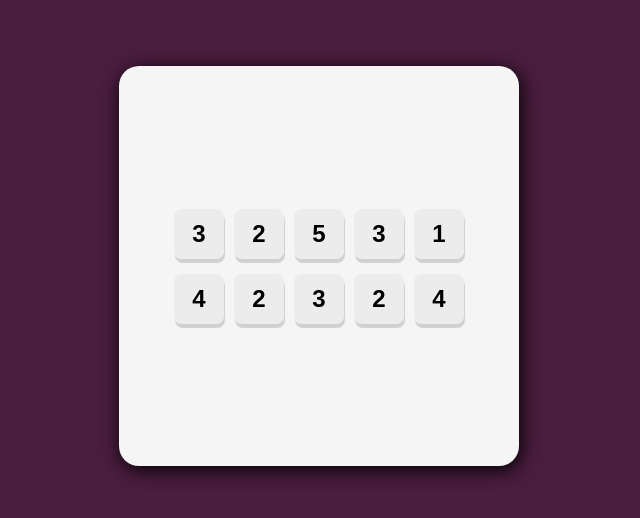
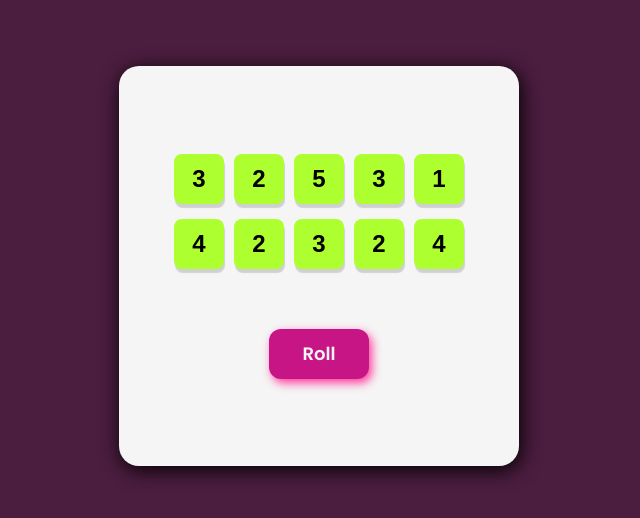
Before and after one commit to dewd69/Tenzies-project, a React (Vite) app: page / in a window 1280 px wide. Shown: the part 134-652 px from the top of the page, without its empty margins (321-961 px from the left). Built offline with nearby package versions, Linux system fonts and the light colour scheme.

Commit message:
added a roll button

```diff
--- a/index.html
+++ b/index.html
@@ -6,6 +6,8 @@
     <link rel="preconnect" href="https://fonts.googleapis.com">
         <link rel="preconnect" href="https://fonts.gstatic.com" crossorigin>
         <link href="https://fonts.googleapis.com/css2?family=Inter:ital,opsz,wght@0,14..32,100..900;1,14..32,100..900&display=swap" rel="stylesheet">
+        <link href="https://fonts.googleapis.com/css2?family=Poppins:wght@400;600&display=swap" rel="stylesheet">
+
         <link rel="stylesheet" href="src/index.css">
     <title>Tenzieeeee</title>
   </head>
--- a/src/App.css
+++ b/src/App.css
@@ -23,7 +23,9 @@
 }
 
 main {
-     display: flex;
+    display: flex;
+
+    flex-direction: column;
     justify-content: center;
     align-items: center;
     background-color: #F5F5F5;
@@ -54,8 +56,25 @@
     box-shadow: 1px 4px 1px rgba(0, 0, 0, 0.15);
     transition: transform 0.2s;
 }
+.dieClicked {
+    background-color: greenyellow;
+}
 
 .die:hover {
     transform: scale(1.05);
     cursor: pointer;
 }
+.die-Roller{
+    width: 100px;
+    height: 50px;
+    margin-top: 60px;
+    border-radius: 12px;
+    background-color: #C71585;
+    box-shadow: 3px 4px 10px 0 #ff0180c3 ;
+    border: none;
+    font-family: "Poppins", sans-serif;
+    font-size: large;
+    color: whitesmoke;
+    font-weight: bold;
+
+}
--- a/src/App.jsx
+++ b/src/App.jsx
@@ -8,14 +8,20 @@
   function generateAllNewDice() {
     const arr = []
     for (let i = 0; i < 10; i++) {
-      arr.push(Math.ceil(Math.random() * 6))
+      arr.push({
+                value: Math.ceil(Math.random() * 6),
+                isHeld: true
+            })
     }
     return arr
   }
-
+function rollDice(){
+  setNumbers(generateAllNewDice())
+}
   return (
     <main>
       <Diecompo numbers={numbers} />
+      <button onClick={rollDice} className="die-Roller">Roll</button>
     </main>
   )
 }
--- a/src/components/dieComponent.jsx
+++ b/src/components/dieComponent.jsx
@@ -1,6 +1,6 @@
 export default function Diecompo({ numbers }) {
-  const diceElements = numbers.map((value, index) => (
-    <button key={index} className="die">{value}</button>
+  const diceElements = numbers.map((dieobj, index) => (
+    <button  key={index} className={`die ${dieobj.isHeld ? "dieClicked" : ""}`} >{dieobj.value}</button>
   ))
 
   return (
```
